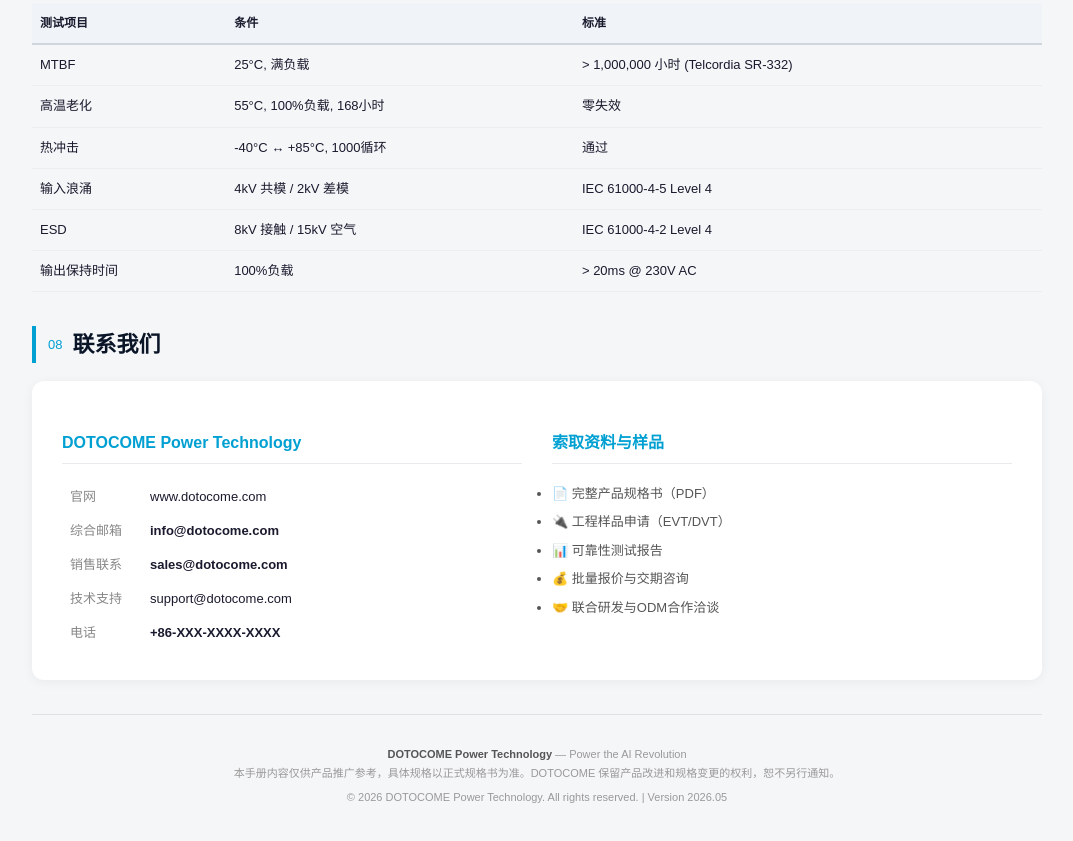
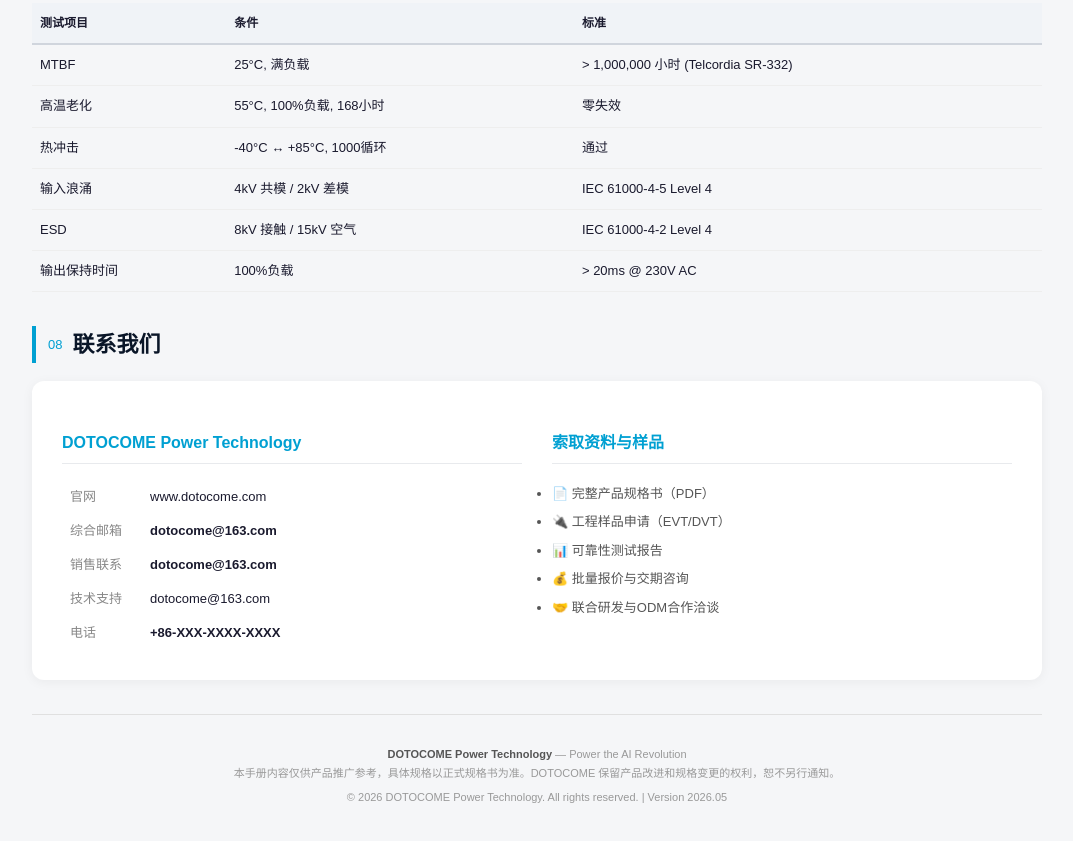
Before and after one commit to cometod/dotocome, a plain HTML site: page index.html in a window 1280 px wide. Shown: the part 5779-6620 px from the top of the page, without its empty margins (103-1176 px from the left). Drawn offline with Linux system fonts and the light colour scheme.

Commit message:
Update contact email to dotocome@163.com

```diff
--- a/index.html
+++ b/index.html
@@ -468,9 +468,9 @@
       <h3 style="color:#00a0d2;margin-bottom:16px;">DOTOCOME Power Technology</h3>
       <table style="margin:0;">
         <tr><td style="border:none;padding:6px 8px;color:#888;width:80px;">官网</td><td style="border:none;padding:6px 8px;">www.dotocome.com</td></tr>
-        <tr><td style="border:none;padding:6px 8px;color:#888;">综合邮箱</td><td style="border:none;padding:6px 8px;"><strong>info@dotocome.com</strong></td></tr>
-        <tr><td style="border:none;padding:6px 8px;color:#888;">销售联系</td><td style="border:none;padding:6px 8px;"><strong>sales@dotocome.com</strong></td></tr>
-        <tr><td style="border:none;padding:6px 8px;color:#888;">技术支持</td><td style="border:none;padding:6px 8px;">support@dotocome.com</td></tr>
+        <tr><td style="border:none;padding:6px 8px;color:#888;">综合邮箱</td><td style="border:none;padding:6px 8px;"><strong>dotocome@163.com</strong></td></tr>
+        <tr><td style="border:none;padding:6px 8px;color:#888;">销售联系</td><td style="border:none;padding:6px 8px;"><strong>dotocome@163.com</strong></td></tr>
+        <tr><td style="border:none;padding:6px 8px;color:#888;">技术支持</td><td style="border:none;padding:6px 8px;">dotocome@163.com</td></tr>
         <tr><td style="border:none;padding:6px 8px;color:#888;">电话</td><td style="border:none;padding:6px 8px;"><strong>+86-XXX-XXXX-XXXX</strong></td></tr>
       </table>
     </div>
```
